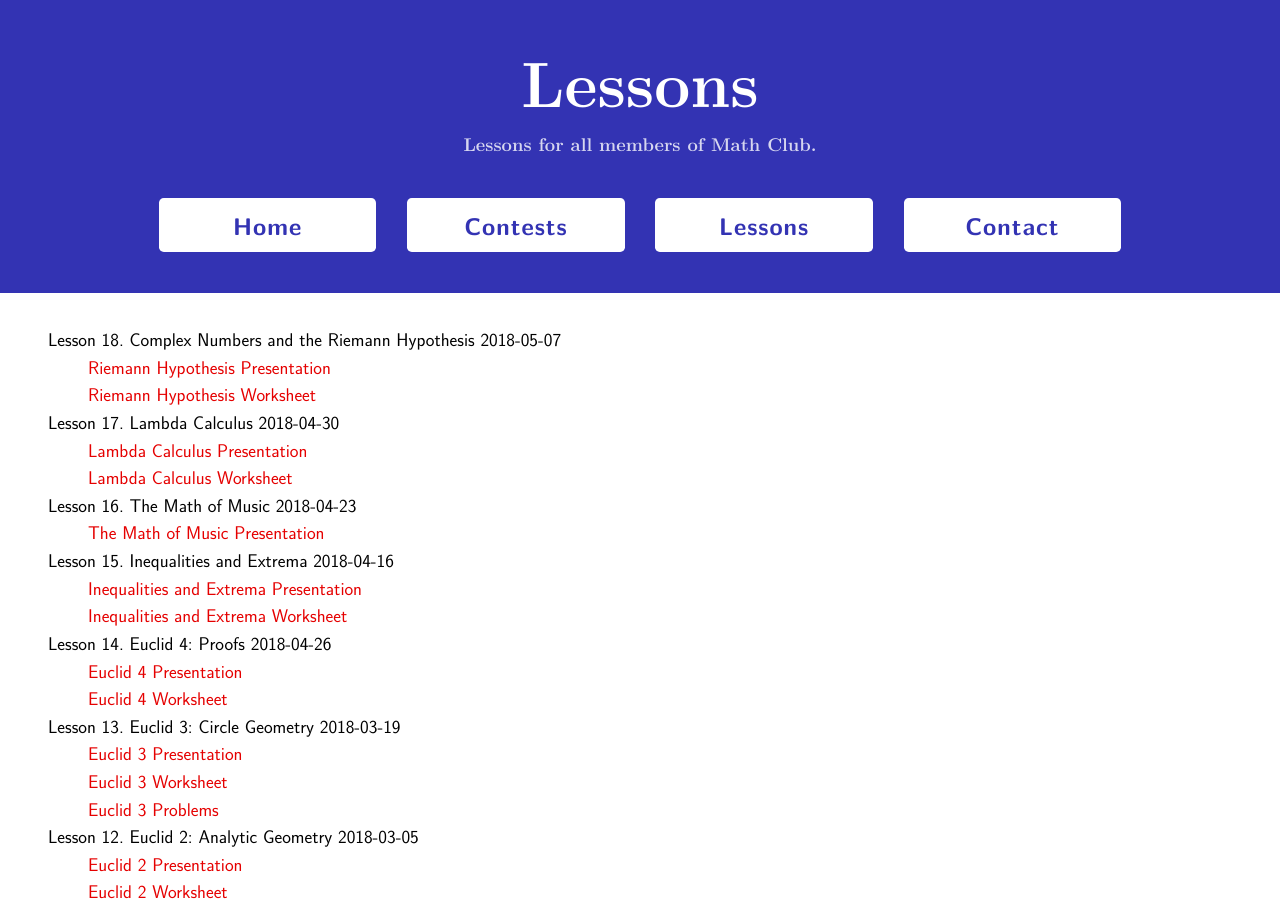
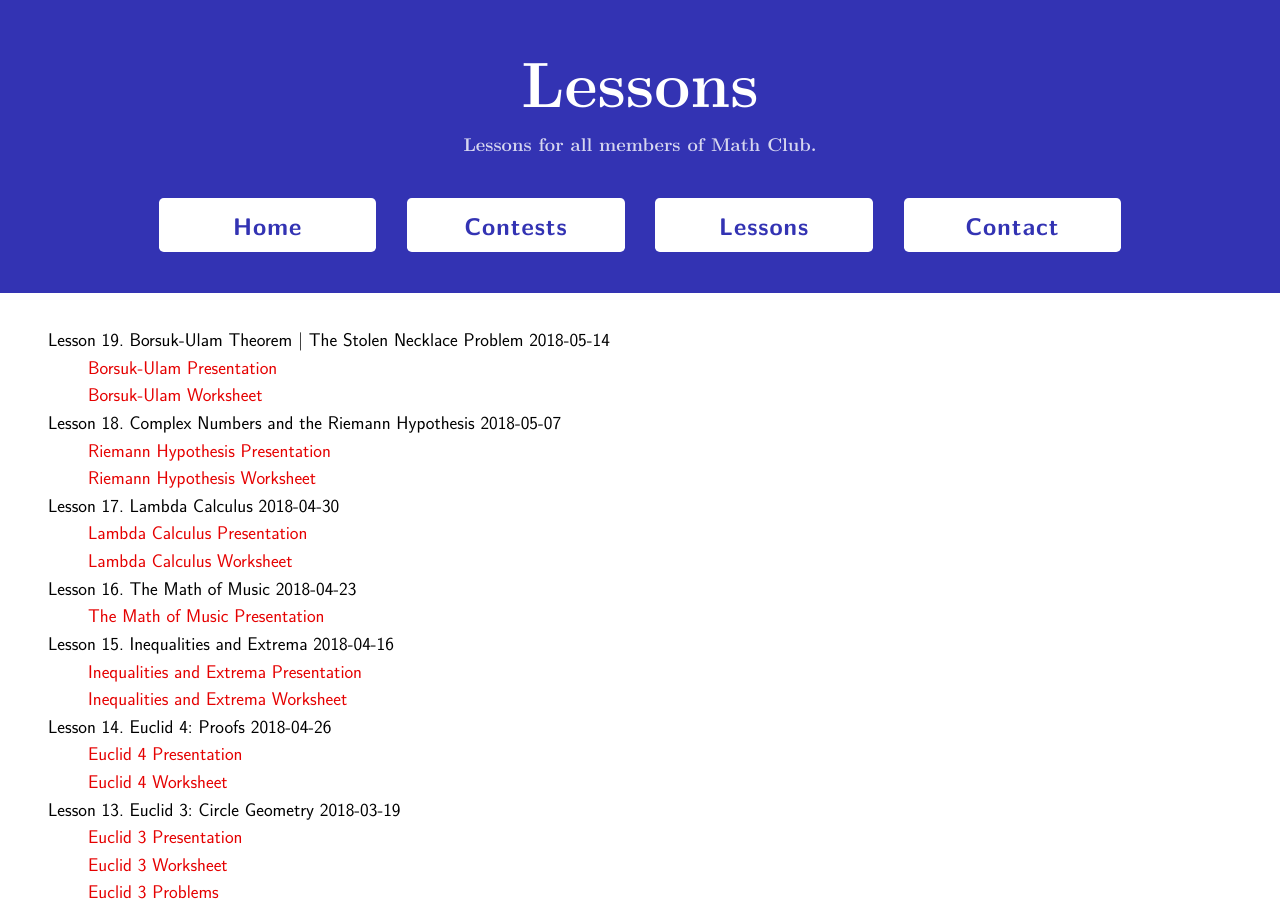
Before and after one commit to MackenzieMathClub/mackenziemathclub.github.io, a Jekyll site: the page built from lessons.md, in a window 1280 px wide and 900 px high. Built offline with Jekyll 4.4.1, drawn with Linux system fonts in a browser that asks for light colours.

Commit message:
Add Bosuk-Ulam lesson.

```diff
--- a/_data/lessons.yml
+++ b/_data/lessons.yml
@@ -116,3 +116,10 @@
   id: 18
   presentation: https://github.com/MackenzieMathClub/Lessons/raw/master/Riemann%20Hypothesis/RiemannHypothesisPresentation.pdf
   worksheet: https://github.com/MackenzieMathClub/Lessons/raw/master/Riemann%20Hypothesis/RiemannHypothesisWorksheet.pdf
+
+- title: "Borsuk-Ulam Theorem | The Stolen Necklace Problem"
+  nickname: "Borsuk-Ulam"
+  date: 2018-05-14
+  id: 19
+  presentation: https://docs.google.com/presentation/d/1pl4bj-TDZmLggC2RKR_GFMhlH-G0nIy_GOcXCW_xOvQ/edit?usp=sharing
+  worksheet: https://github.com/MackenzieMathClub/Lessons/raw/master/Borsuk-Ulam/Borsuk-UlamWorksheet.pdf
```
